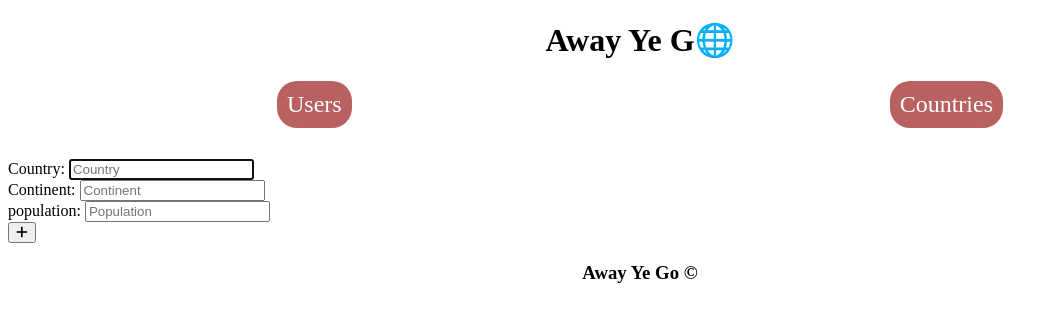
After one commit to Phil-bro-92/Python-Bucket-List-App, a Flask app: page /countries/new in a window 1280 px wide. The commit adds this page. Shown: the top 322 px of the page, without its empty margins (0-1058 px from the left). Run offline with Flask 2, Linux system fonts and the light colour scheme.

Commit message:
country functionality

```diff
--- a/app.py
+++ b/app.py
@@ -2,7 +2,7 @@ from flask import Flask, render_template
 
 from controllers.user_controller import users_blueprint
 # from controllers.city_controller import cities_blueprint
-# from controllers.country_controller import countries_blueprint
+from controllers.country_controller import countries_blueprint
 # from controllers.sight_controller import sight_controller
 # from controllers.visit_controller import visit_controller
 
@@ -10,7 +10,7 @@ app = Flask(__name__)
 
 app.register_blueprint(users_blueprint)
 # app.register_blueprint(cities_blueprint)
-# app.register_blueprint(countries_blueprint)
+app.register_blueprint(countries_blueprint)
 # app.register_blueprint(sight_controller)
 # app.register_blueprint(visit_controller)
 
--- a/controllers/country_controller.py
+++ b/controllers/country_controller.py
@@ -0,0 +1,49 @@
+from flask import render_template, request, redirect, Blueprint
+import repositories.country_repository as country_repository
+from models.country import Country
+
+countries_blueprint = Blueprint("countries", __name__)
+
+
+@countries_blueprint.route("/countries")
+def countries():
+    countries = country_repository.select_all()
+    return render_template("countries/index.html", countries=countries)
+
+
+@countries_blueprint.route("/countries/<id>/delete", methods=["POST"])
+def delete(id):
+    country_repository.delete(id)
+    return redirect("/countries")
+
+
+@countries_blueprint.route("/countries/new")
+def new_country():
+    return render_template("countries/new.html")
+
+
+@countries_blueprint.route("/countries", methods=["POST"])
+def create_country():
+    country = request.form["country"]
+    continent = request.form["continent"]
+    population = request.form["population"]
+    country = Country(country, continent, population)
+    country_repository.save(country)
+    return redirect("/countries")
+
+
+@countries_blueprint.route("/countries/<id>/edit", methods=["POST"])
+def edit_country(id):
+    country = country_repository.select(id)
+    return render_template("countries/edit.html", country=country)
+
+
+@countries_blueprint.route("/countries/<id>/update", methods=["POST"])
+def update_country(id):
+    country = request.form["update_country"]
+    continent = request.form["update_continent"]
+    population = request.form["update_population"]
+    updated_country = Country(country, continent, population)
+    updated_country.id = id
+    country_repository.update(updated_country)
+    return redirect("/countries")
--- a/templates/base.html
+++ b/templates/base.html
@@ -15,14 +15,14 @@
       rel="stylesheet"
       href="{{ url_for('static', filename='style.css') }}"
     />
-    <title>Away Ye Go</title>
+    <title>Away Ye G&#127760;</title>
   </head>
   <body>
     <header>
-      <a href="/"><h1>Away Ye Go</h1></a>
+      <a href="/"><h1>Away Ye G&#127760;</h1></a>
       <ul>
         <a href="/users"><li>Users</li></a>
-        <a href="/"><li>Countries</li></a>
+        <a href="/countries"><li>Countries</li></a>
       </ul>
     </header>
     {% block content %} {% endblock %}
--- /dev/null
+++ b/templates/countries/new.html
@@ -0,0 +1,37 @@
+{% extends "base.html" %}
+{% block content %}
+<form action="/countries" method="post">
+    <div>
+      <label for="country">Country:</label>
+      <input
+        type="text"
+        name="country"
+        id="country"
+        placeholder="Country"
+        required
+        autofocus
+      />
+    </div>
+    <div>
+      <label for="continent">Continent:</label>
+      <input
+        type="text"
+        name="continent"
+        id="continent"
+        placeholder="Continent"
+        required
+      />
+    </div>
+    <div>
+        <label for="population">population:</label>
+        <input
+          type="number"
+          name="population"
+          id="population"
+          placeholder="Population"
+          required
+        />
+      </div>
+    <div><button type="submit"><i class="fa-solid fa-plus"></i></button></div>
+  </form>
+{% endblock %}
```
Also changed, not shown: templates/countries/edit.html (added, +36 -0 lines), templates/countries/index.html (added, +34 -0 lines).
